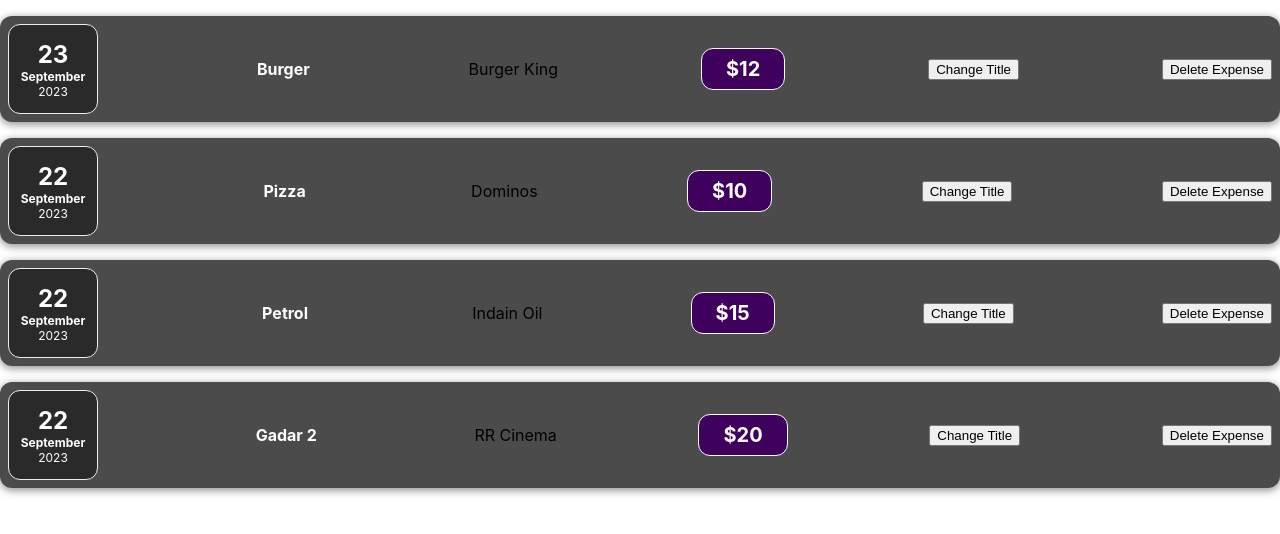
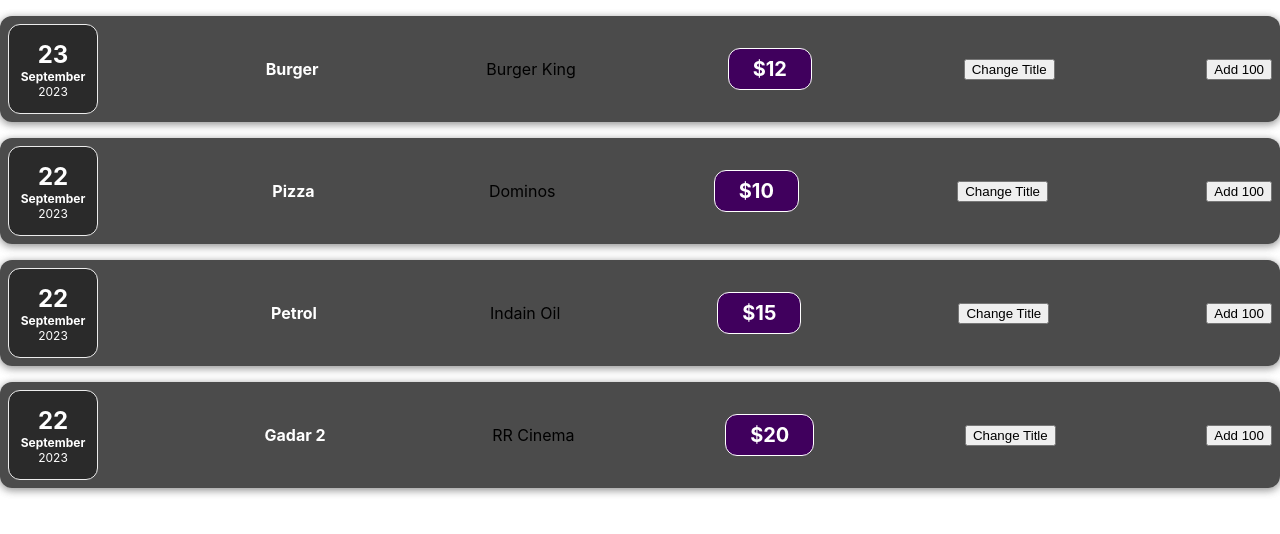
Before and after one commit to Hemant837/React-Practice, a React (Create React App) app: page / in a window 1280 px wide. Shown: the top 534 px of the page. Built offline with nearby package versions, Linux system fonts and the light colour scheme.

Commit message:
expense to 100$

```diff
--- a/public/index.html
+++ b/public/index.html
@@ -2,19 +2,19 @@
 <html lang="en">
   <head>
     <meta charset="utf-8" />
-    <link rel="icon" href="%PUBLIC_URL%/favicon.ico" />
+    <!-- <link rel="icon" href="%PUBLIC_URL%/favicon.ico" /> -->
     <meta name="viewport" content="width=device-width, initial-scale=1" />
     <meta name="theme-color" content="#000000" />
     <meta
       name="description"
       content="Web site created using create-react-app"
     />
-    <link rel="apple-touch-icon" href="%PUBLIC_URL%/logo192.png" />
+    <!-- <link rel="apple-touch-icon" href="%PUBLIC_URL%/logo192.png" /> -->
     <!--
       manifest.json provides metadata used when your web app is installed on a
       user's mobile device or desktop. See https://developers.google.com/web/fundamentals/web-app-manifest/
     -->
-    <link rel="manifest" href="%PUBLIC_URL%/manifest.json" />
+    <!-- <link rel="manifest" href="%PUBLIC_URL%/manifest.json" /> -->
     <!--
       Notice the use of %PUBLIC_URL% in the tags above.
       It will be replaced with the URL of the `public` folder during the build.
--- a/src/App.js
+++ b/src/App.js
@@ -31,9 +31,8 @@
   return (
     <div className="App">
       {expenses.map((expense, index) => (
-        <Card className="card">
+        <Card className="card" key={index}>
           <ExpenseItem
-            key={index}
             expenseDate={expense.expenseDate}
             expenseTitle={expense.expenseTitle}
             locationOfExpenditure={expense.locationOfExpenditure}
--- a/src/components/Expenses/ExpenseItem.js
+++ b/src/components/Expenses/ExpenseItem.js
@@ -1,27 +1,33 @@
+import React, { useState } from "react";
 import Card from "../UI/Cards";
 import ExpenseDate from "./ExpenseDate";
 import "./ExpenseItem.css";
 
 const ExpenseItem = (props) => {
-  const deleteExpense = (event) => {
-    event.preventDefault();
-    if (event.target.className.includes("deleteExpense")) {
-      const element = event.target.parentElement;
-      element.remove();
-    }
+  const [title, setTitle] = useState(props.expenseTitle);
+
+  const changeTitle = () => {
+    setTitle("Updated");
+    console.log(title);
   };
+
+  // Button is added
+  const [newAmount, setAmount] = useState(props.expenseAmount);
+  const addHundred = () => {
+    setAmount("100");
+    console.log(newAmount);
+  };
+
   return (
     <Card className="expense-item">
       <ExpenseDate date={props.expenseDate} />
       <div className="xpense-item__description">
-        <h2>{props.expenseTitle}</h2>
+        <h2>{title}</h2>
       </div>
       <div className="LocationOfExpenditure">{props.locationOfExpenditure}</div>
-      <div className="expense-item__price">${props.expenseAmount}</div>
-      <button>Change Title</button>
-      <button className="deleteExpense" onClick={deleteExpense}>
-        Delete Expense
-      </button>
+      <div className="expense-item__price">${newAmount}</div>
+      <button onClick={changeTitle}>Change Title</button>
+      <button onClick={addHundred}>Add 100</button>
     </Card>
   );
 };
```
